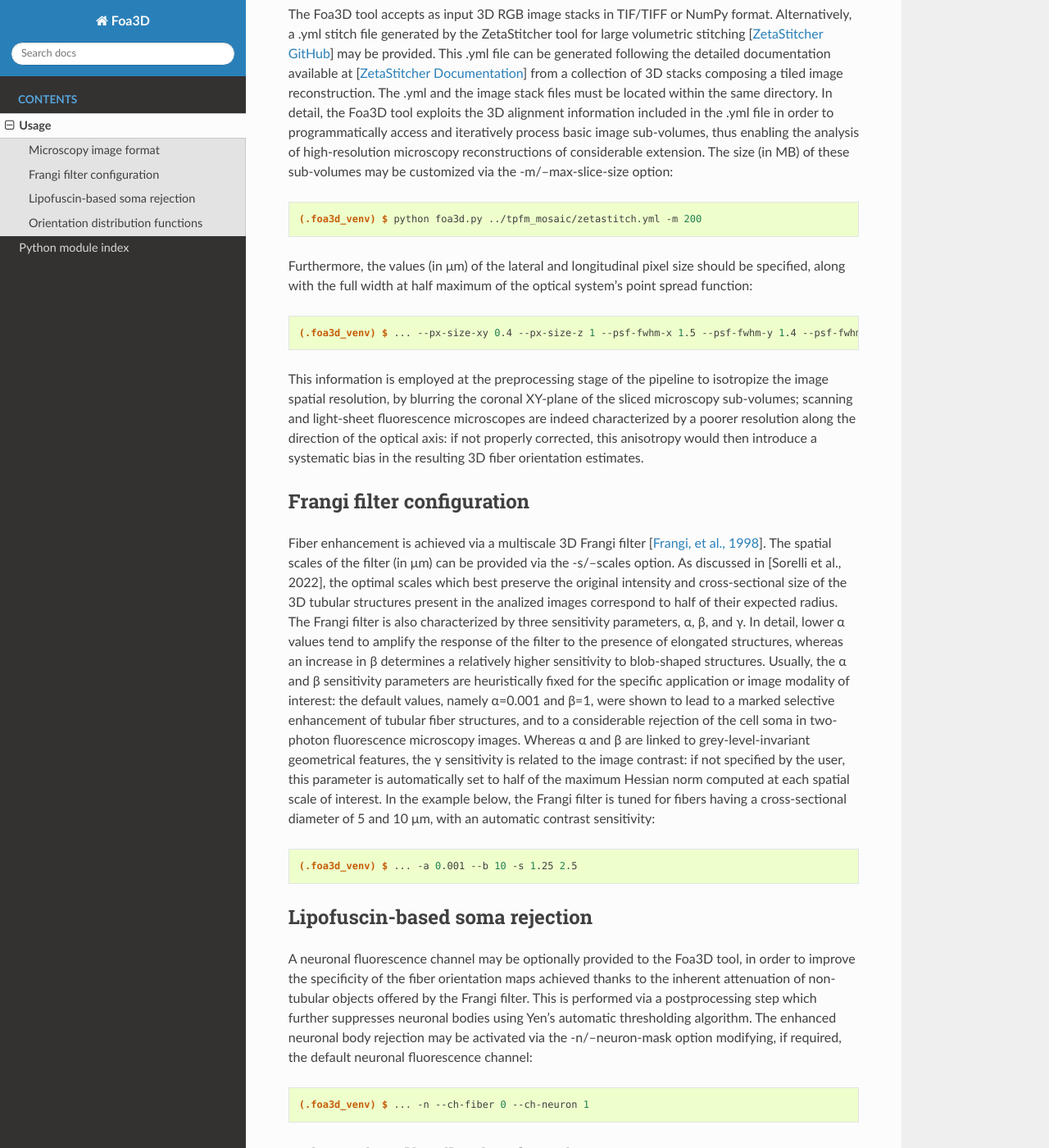
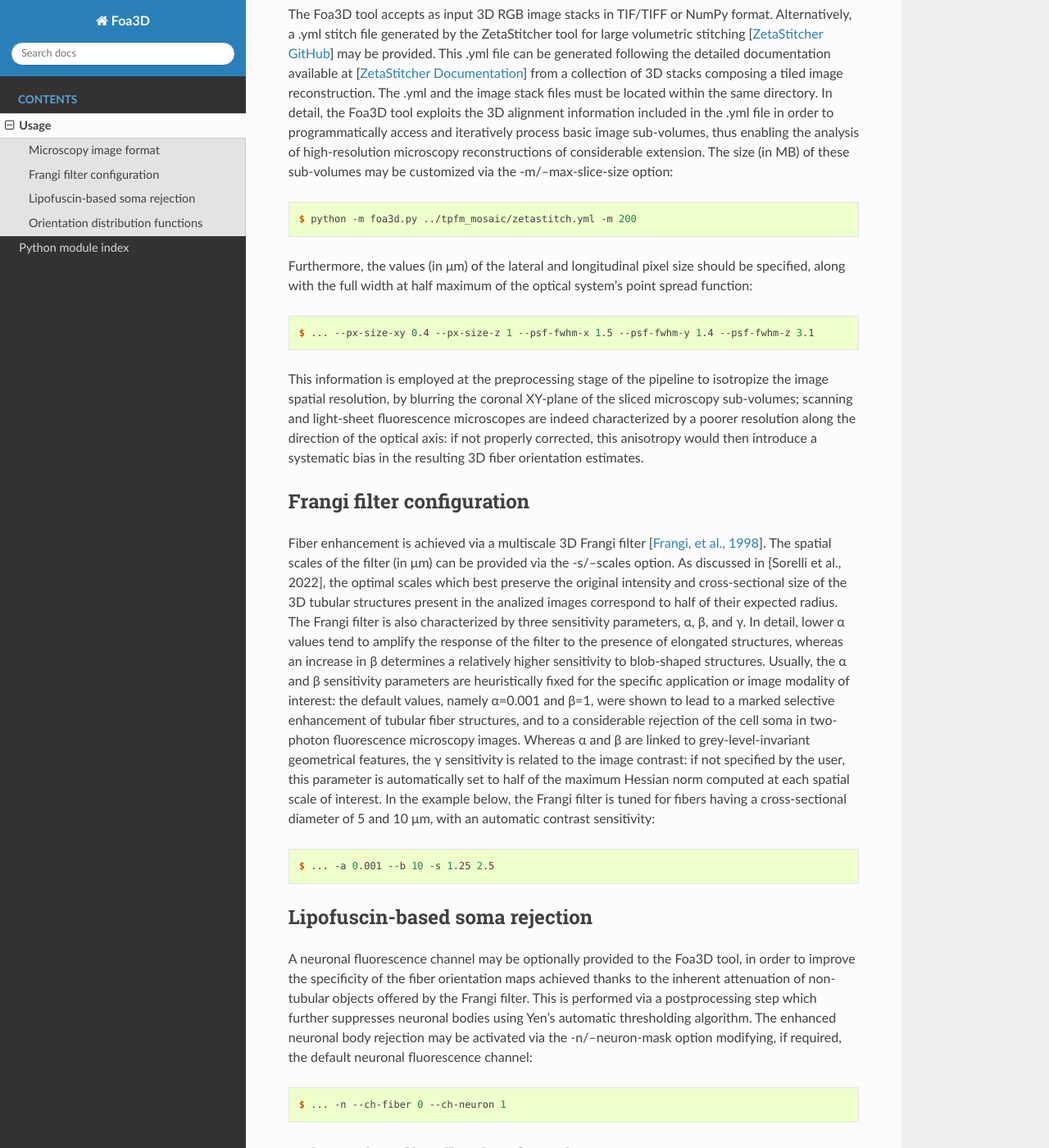
Before and after one commit to lens-biophotonics/fiber-orientation-analysis, a Sphinx documentation site: the page built from doc/source/usage.rst, in a window 1280 px wide and 1400 px high, scrolled down 210 px. Shown: the whole window at 82% size. Built offline with Sphinx 7.4.7 and the Read the Docs theme 2.0.0, drawn with Linux system fonts in a browser that asks for light colours; formulas are drawn with MathJax 3; some of the changed text lies outside the part shown.

```diff
--- a/doc/source/usage.rst
+++ b/doc/source/usage.rst
@@ -22,14 +22,14 @@ The size (in MB) of these sub-volumes may be customized via the -m/--max-slice-s
 
 .. code-block:: console
 
-   (.foa3d_venv) $ python foa3d.py ../tpfm_mosaic/zetastitch.yml -m 200
+   $ python -m foa3d.py ../tpfm_mosaic/zetastitch.yml -m 200
 
 Furthermore, the values (in μm) of the lateral and longitudinal pixel size should be specified,
 along with the full width at half maximum of the optical system's point spread function:
 
 .. code-block:: console
 
-   (.foa3d_venv) $ ... --px-size-xy 0.4 --px-size-z 1 --psf-fwhm-x 1.5 --psf-fwhm-y 1.4 --psf-fwhm-z 3.1
+   $ ... --px-size-xy 0.4 --px-size-z 1 --psf-fwhm-x 1.5 --psf-fwhm-y 1.4 --psf-fwhm-z 3.1
 
 This information is employed at the preprocessing stage of the pipeline to isotropize the image spatial resolution,
 by blurring the coronal XY-plane of the sliced microscopy sub-volumes;
@@ -63,7 +63,7 @@ with an automatic contrast sensitivity:
 
 .. code-block:: console
 
-   (.foa3d_venv) $ ... -a 0.001 --b 10 -s 1.25 2.5
+   $ ... -a 0.001 --b 10 -s 1.25 2.5
 
 .. _somamask:
 
@@ -79,7 +79,7 @@ if required, the default neuronal fluorescence channel:
 
 .. code-block:: console
 
-   (.foa3d_venv) $ ... -n --ch-fiber 0 --ch-neuron 1
+   $ ... -n --ch-fiber 0 --ch-neuron 1
 
 .. _odf:
 
@@ -102,14 +102,14 @@ The multiscale estimation of fiber ODFs may be enabled by specifying a list of s
 
 .. code-block:: console
 
-   (.foa3d_venv) $ ... --odf-res 16 32 48
+   $ ... --odf-res 16 32 48
 
 The Foa3D tool also provides the possibility to repeat the fiber ODFs estimation, skipping the Frangi filtering stage,
 if a pre-estimated fiber orientation vector map is provided as input in place of the raw microscopy image volume:
 
 .. code-block:: console
 
-   (.foa3d_venv) $ python foa3d.py ../fiber_vec.h5 --odf-res 64
+   $ python -m foa3d.py ../fiber_vec.h5 --odf-res 64
 
 The fiber ODFs returned by the Foa3D tool may be accessed using the open source Mrtrix3 software package
 for medical image processing and visualization
```
Also changed, not shown: README.md (+4 -4 lines).
